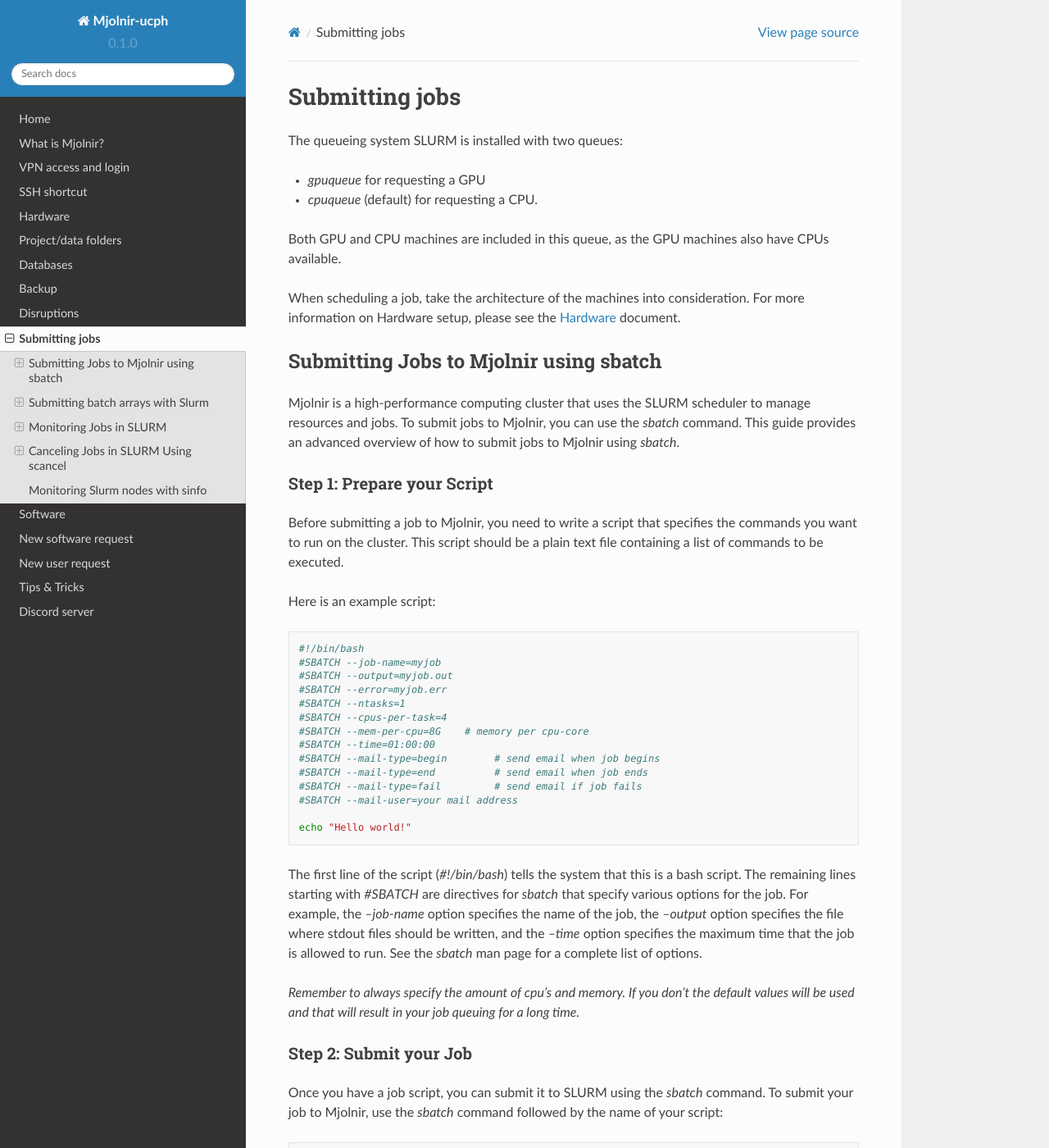
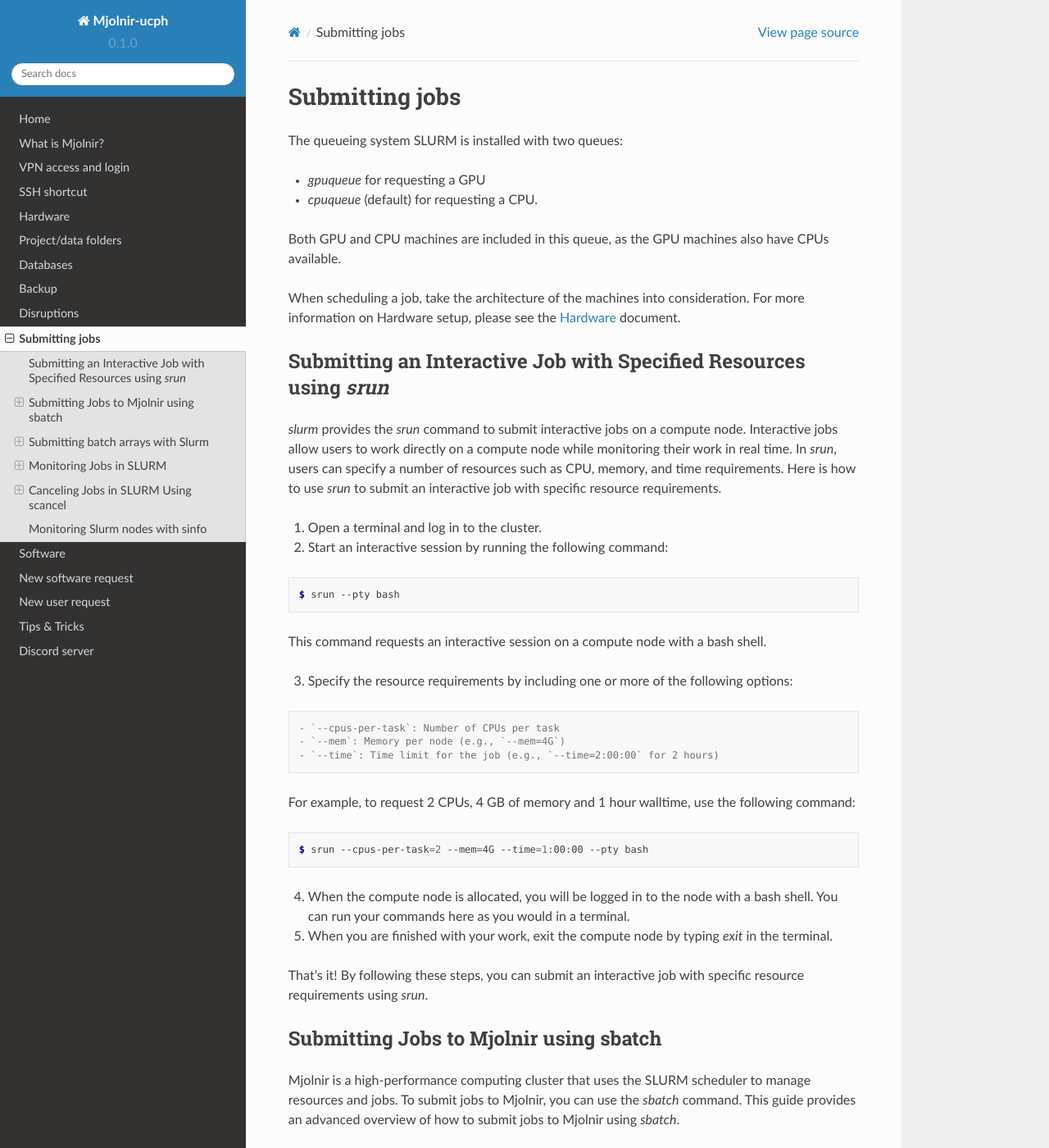
Before and after one commit to bentpetersendk/mjolnir_ucph, a Sphinx documentation site: the page built from docs/source/submitting_jobs.rst, in a window 1280 px wide and 1400 px high. Shown: the whole window at 82% size. Built offline with Sphinx 7.4.7 and the Read the Docs theme 2.0.0, drawn with Linux system fonts in a browser that asks for light colours.

Commit message:
Update submitting_jobs.rst

```diff
--- a/docs/source/submitting_jobs.rst
+++ b/docs/source/submitting_jobs.rst
@@ -8,6 +8,42 @@
 Both GPU and CPU machines are included in this queue, as the GPU machines also have CPUs available.
 
 When scheduling a job, take the architecture of the machines into consideration. For more information on Hardware setup, please see the :doc:`hardware` document.
+
+Submitting an Interactive Job with Specified Resources using `srun`
+*****
+
+`slurm` provides the `srun` command to submit interactive jobs on a compute node. Interactive jobs allow users to work directly on a compute node while monitoring their work in real time. In `srun`, users can specify a number of resources such as CPU, memory, and time requirements. Here is how to use `srun` to submit an interactive job with specific resource requirements.
+
+1. Open a terminal and log in to the cluster.
+
+2. Start an interactive session by running the following command:
+
+.. code-block:: console
+
+    $ srun --pty bash
+
+This command requests an interactive session on a compute node with a bash shell.
+
+3. Specify the resource requirements by including one or more of the following options:
+
+.. code-block:: console
+
+    - `--cpus-per-task`: Number of CPUs per task
+    - `--mem`: Memory per node (e.g., `--mem=4G`)
+    - `--time`: Time limit for the job (e.g., `--time=2:00:00` for 2 hours)
+
+For example, to request 2 CPUs, 4 GB of memory and 1 hour walltime, use the following command:
+
+.. code-block:: console
+
+   $ srun --cpus-per-task=2 --mem=4G --time=1:00:00 --pty bash
+
+4. When the compute node is allocated, you will be logged in to the node with a bash shell. You can run your commands here as you would in a terminal.
+
+5. When you are finished with your work, exit the compute node by typing `exit` in the terminal.
+
+That's it! By following these steps, you can submit an interactive job with specific resource requirements using `srun`.
+
 
 Submitting Jobs to Mjolnir using sbatch
 *****
```
